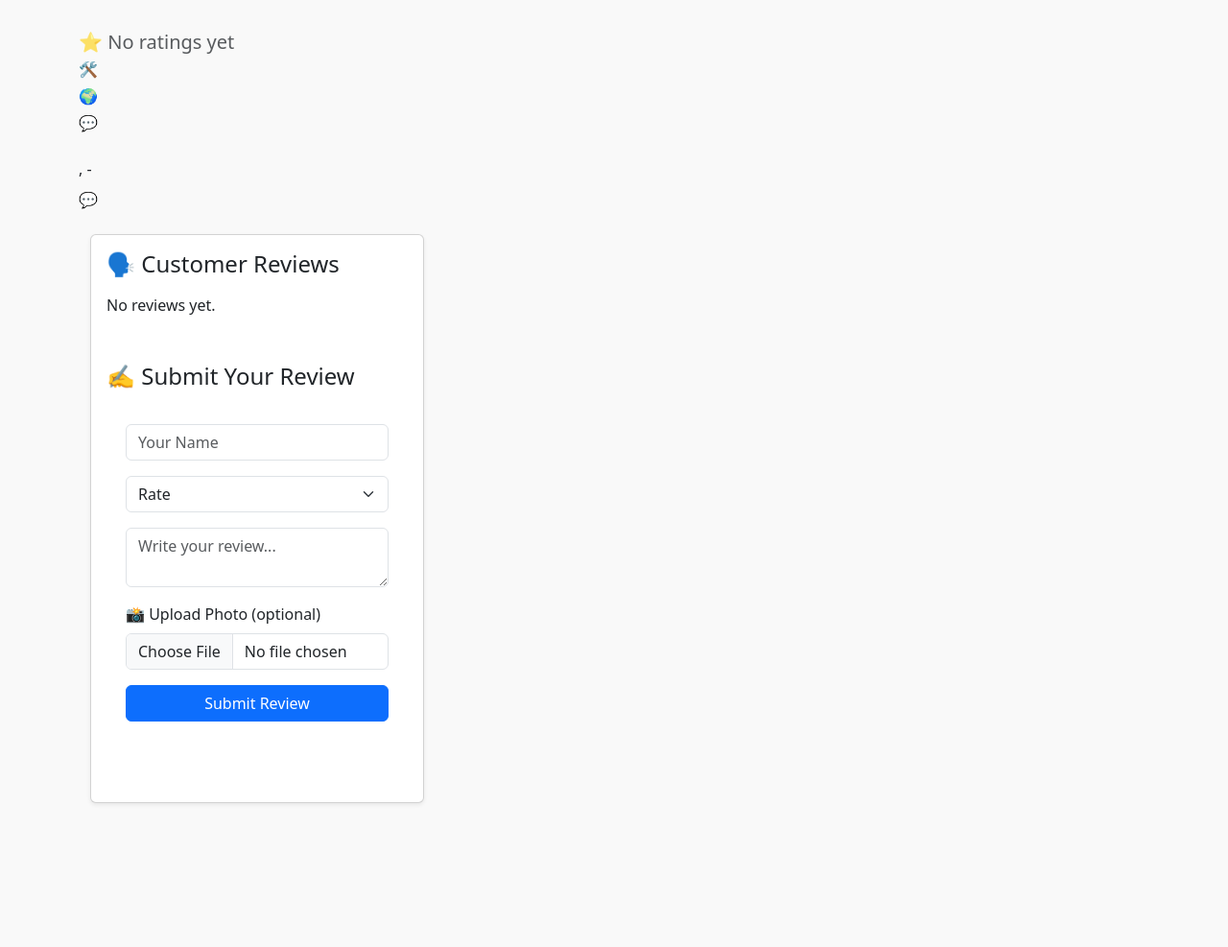
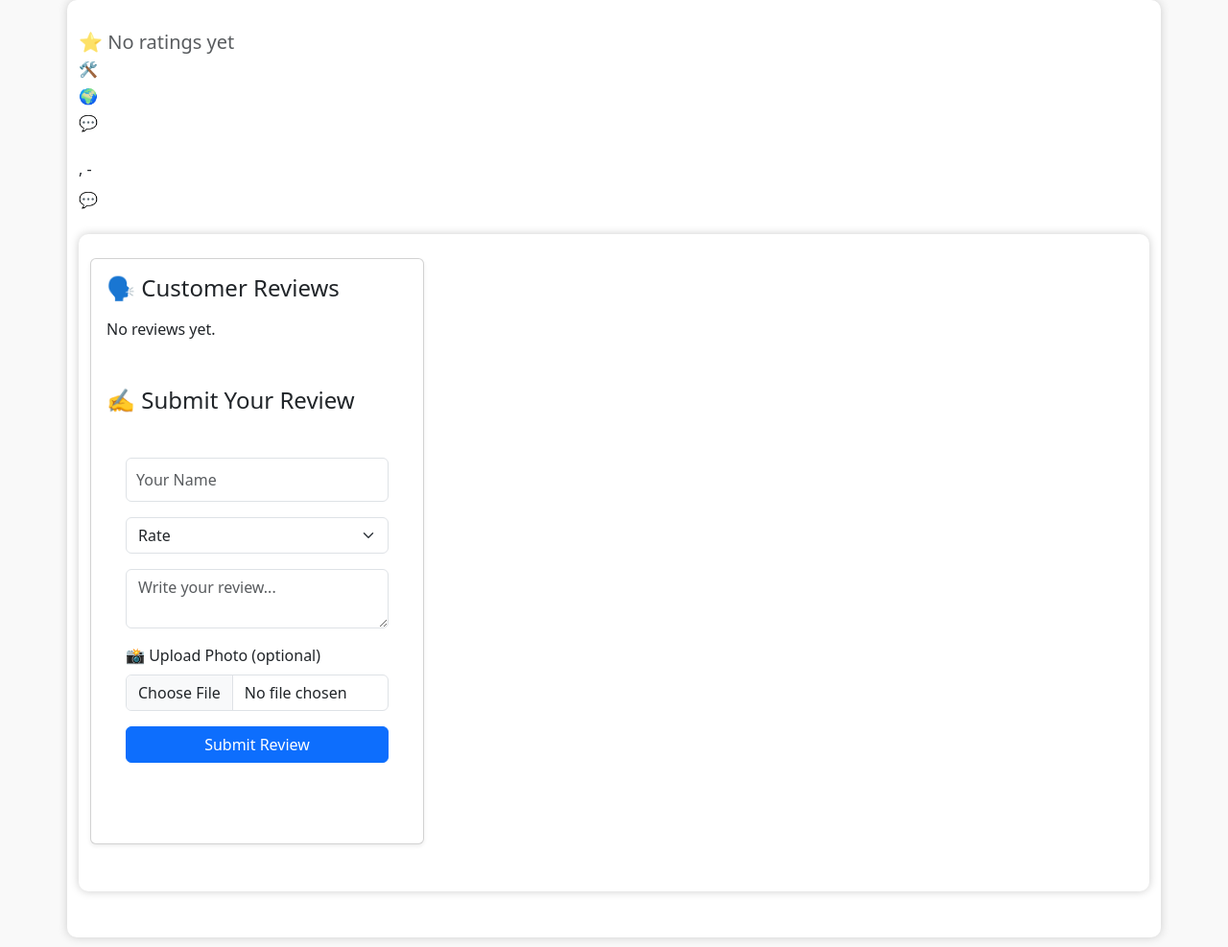
Before and after one commit to Harish-G-Git/Helpo-Services, a Flask app: template templates/vendor_detail.html in a window 1280 px wide. Shown: the part 71-1058 px from the top of the page at 96% size. Before the commit the page ends 909 px from the top, so only its background shows below. Run offline with Flask 3, Linux system fonts and the light colour scheme; the template is opened without the code that fills it, so the values that code supplies are empty.

Commit message:
Add files via upload

```diff
--- a/static/styles.css
+++ b/static/styles.css
@@ -120,3 +120,74 @@
   background-color: #f39c12;
   color: white;
 }
+
+<!-- subscription -->
+
+body {
+    font-family: Arial, sans-serif;
+    background-color: #f3f3f3;
+    padding: 30px;
+}
+.container {
+    max-width: 700px;
+    margin: auto;
+    background: #fff;
+    padding: 25px;
+    border-radius: 10px;
+    box-shadow: 0 0 10px #ccc;
+}
+.plans {
+    display: flex;
+    flex-direction: column;
+    gap: 15px;
+}
+.plan-option {
+    display: block;
+    cursor: pointer;
+}
+.plan-box {
+    border: 1px solid #ccc;
+    padding: 15px;
+    border-radius: 8px;
+}
+.plan-box h2 {
+    margin: 0 0 5px 0;
+}
+.plan-box .price {
+    font-weight: bold;
+    color: #2d6a4f;
+}
+input[type="text"], input[type="email"] {
+    width: 100%;
+    padding: 10px;
+    margin-top: 10px;
+}
+button {
+    margin-top: 15px;
+    padding: 10px 15px;
+    background: #2d6a4f;
+    color: white;
+    border: none;
+    border-radius: 4px;
+}
+.success {
+    margin-top: 15px;
+    color: green;
+}
+
+
+.card-title {
+  font-weight: bold;
+}
+
+.card-text {
+  font-size: 14px;
+}
+
+.card {
+  transition: transform 0.2s ease;
+}
+
+.card:hover {
+  transform: scale(1.02);
+}
```
